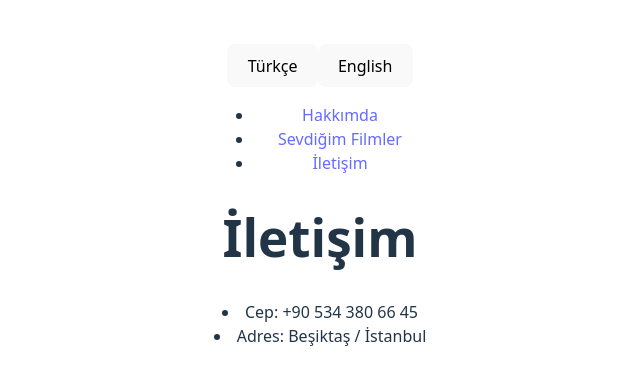
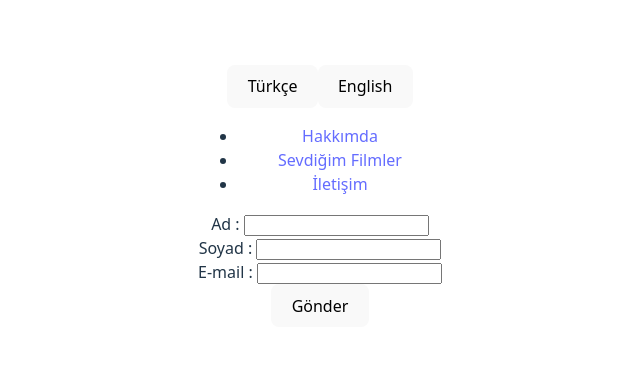
Before and after one commit to lenakucukmisirliyan/react_project, a React (Vite) app: page /page/3 in a window 1280 px wide. Shown: the part 204-588 px from the top of the page, without its empty margins (320-960 px from the left). Built offline with nearby package versions, Linux system fonts and the light colour scheme.

Commit message:
third commit

```diff
--- a/src/App.jsx
+++ b/src/App.jsx
@@ -16,13 +16,12 @@ const pageContents = {
 
 function Page({lang}) {
   const {id} = useParams();
-  const content = pageContents[id];
 
-  if (!content) {
-    return <h1>{lang === 'en' ? 'Page not found' : 'Sayfa bulunamadı'}</h1>
-  }
-  else
-    return <h1>{content[lang]}</h1>
+  if (id === '1') return <About lang={lang}/>
+  if (id === '2') return <Movies lang={lang}/>
+  if (id === '3') return <Contact lang={lang}/>
+
+  return <h1>{lang === 'en' ? 'Page not found' : 'Sayfa bulunamadı'}</h1>
 }
 
 function App() {
@@ -37,10 +36,9 @@ function App() {
 
       <Routes>
         <Route path="/" element={<Navigate to="/page/1" replace />} />
-        <Route path='/page/1' element={<About lang={lang}/>} />
-        <Route path='/page/2' element={<Movies lang={lang}/>} />
-        <Route path='/page/3' element={<Contact lang={lang}/>} />
+        <Route path="/page/:id" element={<Page lang={lang} />} />
       </Routes>
+
 
     </div>
   );
--- a/src/components/Menu.jsx
+++ b/src/components/Menu.jsx
@@ -1,11 +1,7 @@
 import React from "react";
 import { Link } from 'react-router-dom';
+import menuData from '../data/menuData.json'
 
-const menuData = [
-    { id : 1, label : "Hakkımda", label_en : "About Me"},
-    { id : 2, label : "Sevdiğim Filmler", label_en : "Favourite Movies"},
-    { id : 3, label : "İletişim", label_en : "Contact"}
-];
 
 function Menu({lang}) {
     return (
--- /dev/null
+++ b/src/data/menuData.json
@@ -0,0 +1,5 @@
+[
+    { "id" : 1, "label" : "Hakkımda", "label_en" : "About Me"},
+    { "id" : 2, "label" : "Sevdiğim Filmler", "label_en" : "Favourite Movies"},
+    { "id" : 3, "label" : "İletişim", "label_en" : "Contact"}
+]
--- a/src/pages/About.jsx
+++ b/src/pages/About.jsx
@@ -1,7 +1,7 @@
 function About({lang}) {
     return(
         <div>
-            <h1>{lang === 'en' ? 'About Me' : 'Hakkımda'}</h1>
+            <h1>{lang == 'en' ? 'About Me' : 'Hakkımda'}</h1>
             <p>
                 {lang == 'en' ? 'İngilizce - Lorem ipsum dolor sit amet consectetur adipisicing elit. Qui molestias reprehenderit inventore doloremque iste voluptas earum assumenda mollitia laborum id maxime eaque corrupti fugit harum, veniam, aliquid hic. Voluptas odit maxime nemo delectus eius assumenda illum dolores odio sapiente deleniti adipisci labore iste impedit quibusdam, culpa magnam nulla, provident at.': 'Türkçe - Lorem ipsum dolor sit amet consectetur adipisicing elit. Nostrum nesciunt quam ducimus obcaecati exercitationem sequi incidunt sapiente architecto, unde voluptatibus facere voluptates atque rerum, repudiandae, in officiis! Consectetur, itaque pariatur soluta iure distinctio suscipit rerum. Delectus, labore ullam. Amet, pariatur. Dicta velit rerum nemo doloribus amet, voluptas illo itaque ab'}
             </p>
--- a/src/pages/Contact.jsx
+++ b/src/pages/Contact.jsx
@@ -1,11 +1,52 @@
-function Contact({lang}) {
+import { useState } from "react";
+
+function Contact ({lang}) {
+    const [name, setName] = useState('')
+    const [surname, setSurname] = useState('')
+    const [email, setEmail] = useState('')
+
+    function handleSubmit (e) {
+        e.preventDefault()
+        alert(lang == 'tr' ? 'Form Gönderildi!' : 'Form has been sent')
+
+        setName('');
+        setSurname('');
+        setEmail('');
+    }
+
     return(
-        <div>
-            <h1>{lang === 'en' ? 'Contact' : 'İletişim'}</h1>
-            <li>{lang == 'tr' ? 'Cep: +90 534 380 66 45' : 'Phone: +90 534 380 66 45'}</li>
-            <li>{lang == 'tr' ? 'Adres: Beşiktaş / İstanbul' : 'Adress: Beşiktaş / İstanbul'}</li>
-        </div>
-    );
+        <form onSubmit={handleSubmit}>
+            <label>
+                {lang == 'tr' ? 'Ad : ' : 'Name : '}
+                <input
+                    type="text"
+                    value={name}
+                    onChange={(e) => setName(e.target.value)}
+                />
+            </label>
+            <br></br>
+            <label>
+                {lang == 'tr' ? 'Soyad : ' : 'Surname : '}
+                <input
+                    type="text"
+                    value={surname}
+                    onChange={(e) => setSurname(e.target.value)}
+                />
+            </label>
+            <br></br>
+            <label>
+                {lang == 'tr' ? 'E-mail : ' : 'E-mail : '}
+                <input
+                    type="email"
+                    value={email}
+                    onChange={(e) => setEmail(e.target.value)}
+                />
+            </label>
+            <br></br>
+            <button type="submit">Gönder</button>
+        </form>
+    )
 }
 
+
 export default Contact;
```
